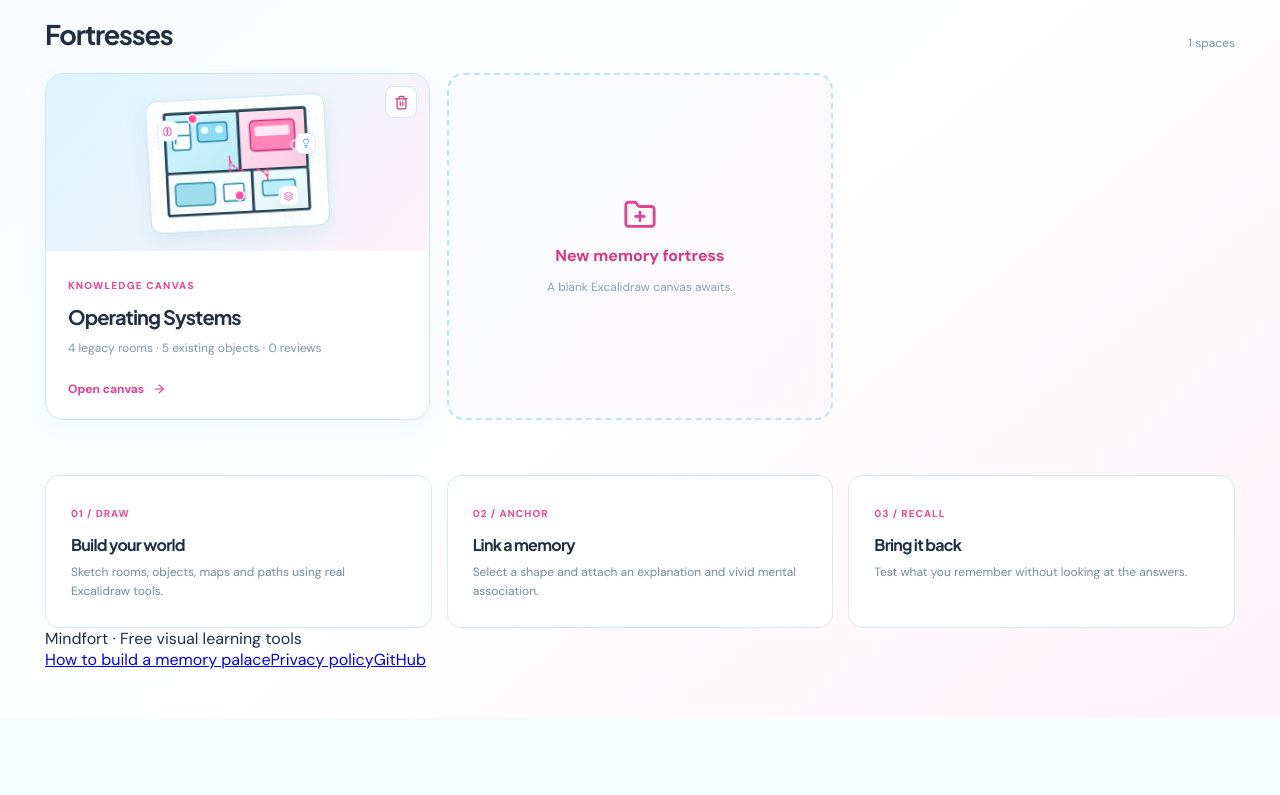
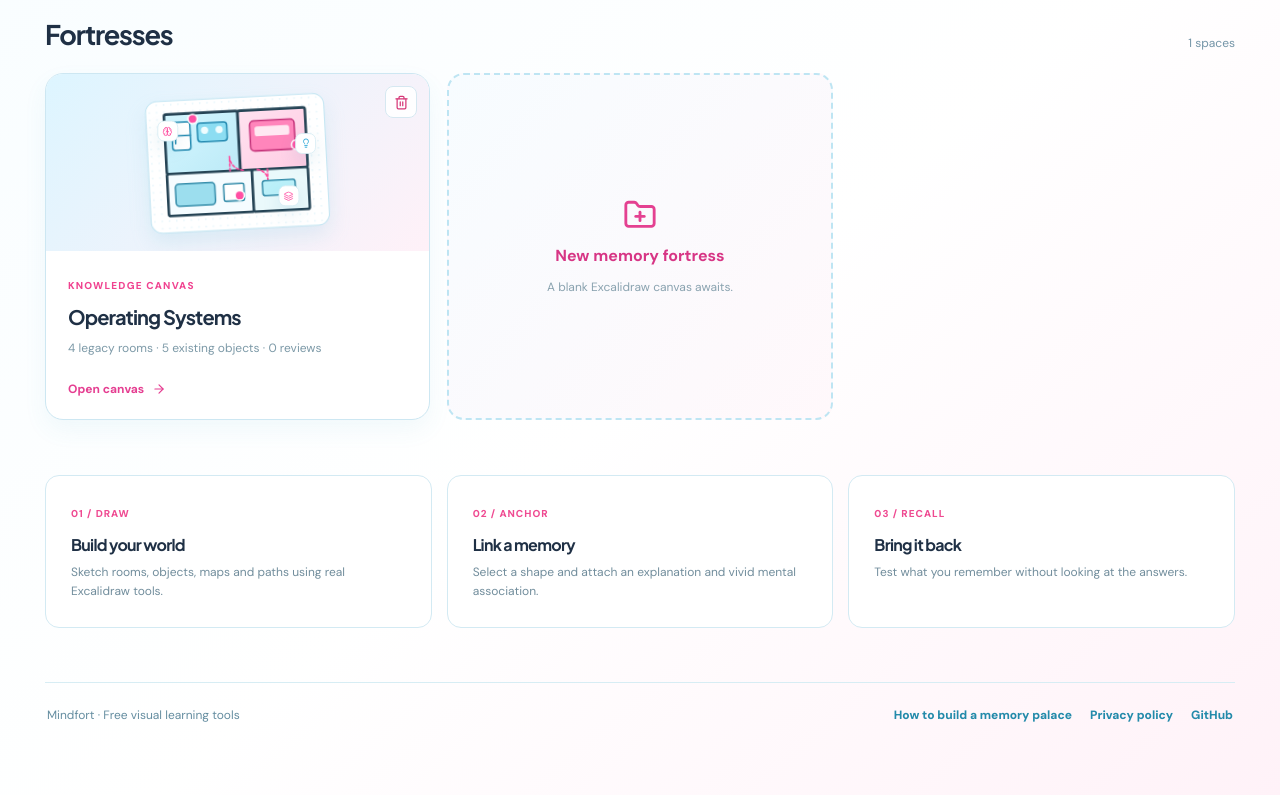
Before and after one commit to channi23/mindfort, a React (Vite) app: page / in a window 1280 px wide. Shown: the part 599-1394 px from the top of the page. Before the commit the page ends 1317 px from the top, so only its background shows below. Built offline with nearby package versions, Linux system fonts and the light colour scheme.

Commit message:
Style public footer links to learning guide and privacy page

```diff
--- a/src/native-editor.css
+++ b/src/native-editor.css
@@ -95,3 +95,9 @@
 @media(max-width:1050px){.mf-workspace{grid-template-columns:minmax(0,1fr) 255px}.mf-memory-panel{padding:20px 14px}.mf-fortresses{grid-template-columns:repeat(2,1fr)}}
 @media(max-width:760px){.mf-top{height:auto;min-height:67px;padding:12px 16px;flex-wrap:wrap;gap:9px}.mf-top nav{order:3;flex-basis:100%}.mf-head-actions button{font-size:10px;padding:8px}.mf-library{padding:25px 17px}.mf-hero{grid-template-columns:1fr;gap:2px;margin-bottom:36px}.mf-hero-graphic{max-height:255px;overflow:hidden}.mf-hero-text h1{font-size:42px}.mf-fortresses,.mf-feature-strip{grid-template-columns:1fr}.mf-editor-topbar{height:auto;min-height:65px;padding:9px 12px}.mf-editor-left strong{max-width:180px}.mf-save-status{display:none}.mf-editor-actions{gap:5px}.mf-editor-actions button{padding:8px;font-size:10px}.mf-workspace{display:flex;flex-direction:column}.mf-excalidraw-frame{height:68vh;flex:none}.mf-memory-panel{border-left:0;border-top:1px solid #cfe8f2;min-height:210px;max-height:34vh;padding:15px}.mf-memory-panel>p,.mf-panel-guide,.mf-panel-stats{display:none}.mf-memory-panel h2{font-size:17px}.mf-selected{padding:12px}.mf-panel-kicker{font-size:9px}.mf-modal{padding:17px}}
 @media(prefers-reduced-motion:reduce){.mf-shell *{scroll-behavior:auto!important;transition:none!important}}
+
+.mf-public-footer{border-top:1px solid #d7edf4;margin-top:54px;padding:24px 2px;display:flex;align-items:center;justify-content:space-between;gap:16px;color:#648da0;font-size:12px}
+.mf-public-footer nav{display:flex;gap:18px;flex-wrap:wrap}
+.mf-public-footer a{color:#238aaa;text-decoration:none;font-weight:750}
+.mf-public-footer a:hover{text-decoration:underline}
+@media(max-width:760px){.mf-public-footer{flex-direction:column;align-items:flex-start}}
```
